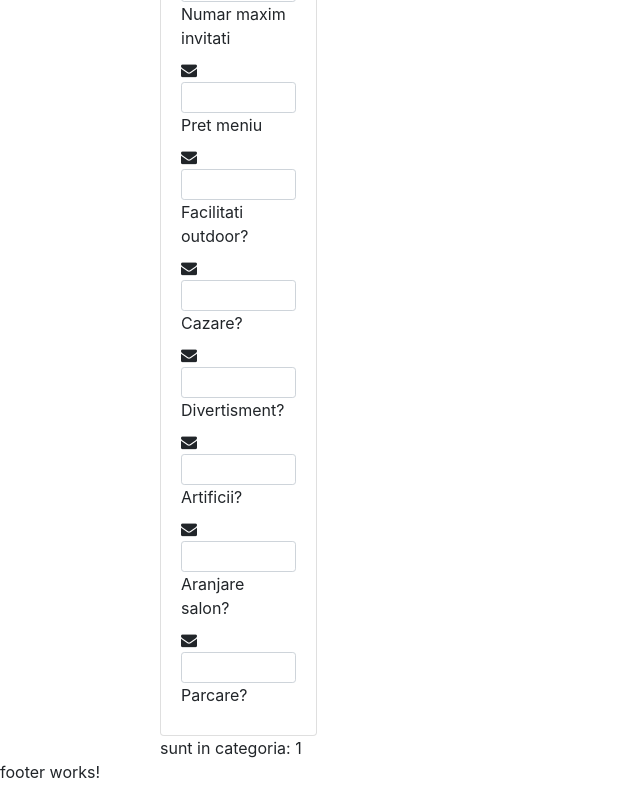
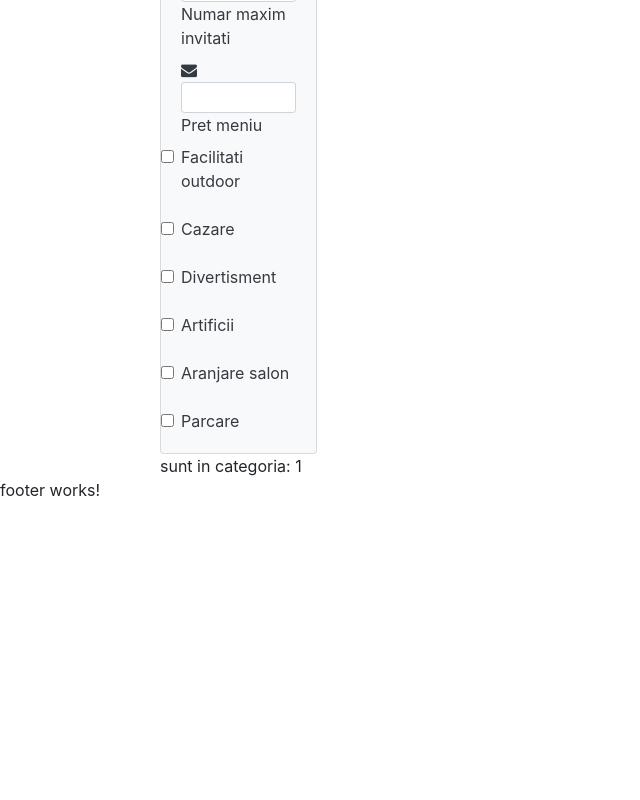
Before and after one commit to tdinu78/project2, an Angular app in the folder frontend/: page /category/1 in a window 1280 px wide. Shown: the part 538-1338 px from the top of the page, without its empty margins (0-640 px from the left). After the commit the page ends 1056 px from the top, so only its background shows below. Built offline with nearby package versions, Linux system fonts and the light colour scheme; no server answers; what angular-bootstrap-md would draw is missing.

Commit message:
search frame started

```diff
--- a/frontend/src/app/searchfrm/searchfrm.component.html
+++ b/frontend/src/app/searchfrm/searchfrm.component.html
@@ -1,8 +1,6 @@
-<div class="card">
+<div class="card bg-light text-dark">
 
-    <!-- Card body -->
     <div class="card-body">
-
         <div class="md-form form-sm">
             <i class="fa fa-envelope prefix"></i>
             <input mdbInputDirective type="text" id="form1" class="form-control form-control-sm">
@@ -29,35 +27,39 @@
             <label for="form5" class="">Pret meniu</label>
         </div>
         <div class="md-form form-sm">
-            <i class="fa fa-envelope prefix"></i>
-            <input mdbInputDirective type="text" id="form6" class="form-control form-control-sm">
-            <label for="form6" class="">Facilitati outdoor?</label>
+            <label class="form-check-label">
+                <input class="form-check-input" id="form6" type="checkbox"> Facilitati outdoor
+            </label>
         </div>
+        <br>
         <div class="md-form form-sm">
-            <i class="fa fa-envelope prefix"></i>
-            <input mdbInputDirective type="text" id="form7" class="form-control form-control-sm">
-            <label for="form7" class="">Cazare?</label>
+            <label class="form-check-label">
+                <input class="form-check-input" id="form7" type="checkbox"> Cazare
+            </label>
         </div>
+        <br>
         <div class="md-form form-sm">
-            <i class="fa fa-envelope prefix"></i>
-            <input mdbInputDirective type="text" id="form8" class="form-control form-control-sm">
-            <label for="form8" class="">Divertisment?</label>
+            <label class="form-check-label">
+                <input class="form-check-input" id="form8" type="checkbox"> Divertisment
+            </label>
         </div>
+        <br>
         <div class="md-form form-sm">
-            <i class="fa fa-envelope prefix"></i>
-            <input mdbInputDirective type="text" id="form9" class="form-control form-control-sm">
-            <label for="form9" class="">Artificii?</label>
+            <label class="form-check-label">
+                <input class="form-check-input" id="form9" type="checkbox"> Artificii
+            </label>
         </div>
+        <br>
         <div class="md-form form-sm">
-            <i class="fa fa-envelope prefix"></i>
-            <input mdbInputDirective type="text" id="form10" class="form-control form-control-sm">
-            <label for="form10" class="">Aranjare salon?</label>
+            <label class="form-check-label">
+                <input class="form-check-input" id="form10" type="checkbox"> Aranjare salon
+            </label>
         </div>
+        <br>
         <div class="md-form form-sm">
-            <i class="fa fa-envelope prefix"></i>
-            <input mdbInputDirective type="text" id="form11" class="form-control form-control-sm">
-            <label for="form11" class="">Parcare?</label>
+            <label class="form-check-label">
+                <input class="form-check-input" id="form11" type="checkbox"> Parcare
+            </label>
         </div>
-    <!-- Card body -->
     </div>
 </div>
```
